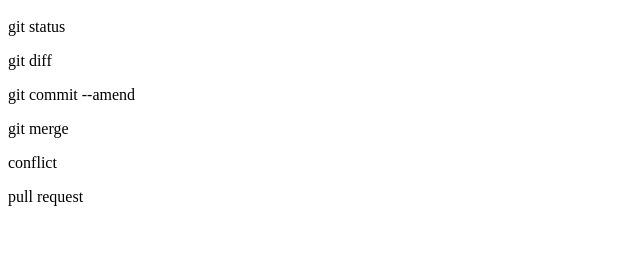
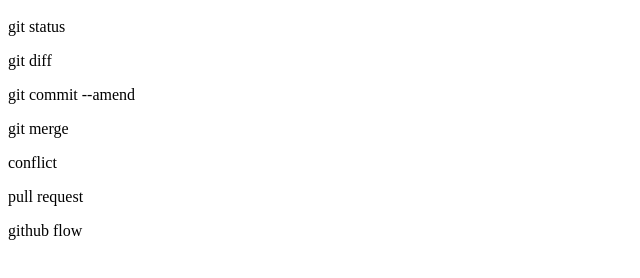
Before and after one commit to kohei-shiga/git_tutorial, a plain HTML site: page index.html in a window 1280 px wide. Shown: the part 48-326 px from the top of the page, without its empty margins (0-640 px from the left). Drawn offline with Linux system fonts and the light colour scheme.

Commit message:
github flowを追記

```diff
--- a/index.html
+++ b/index.html
@@ -5,3 +5,4 @@
 <p>git merge</p>
 <p>conflict</p>
 <p>pull request</p>
+<p>github flow</p>
```
